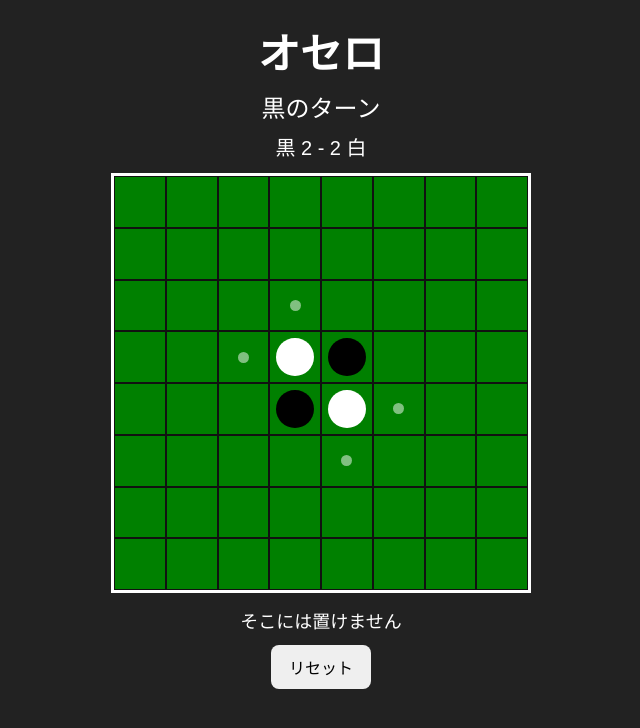
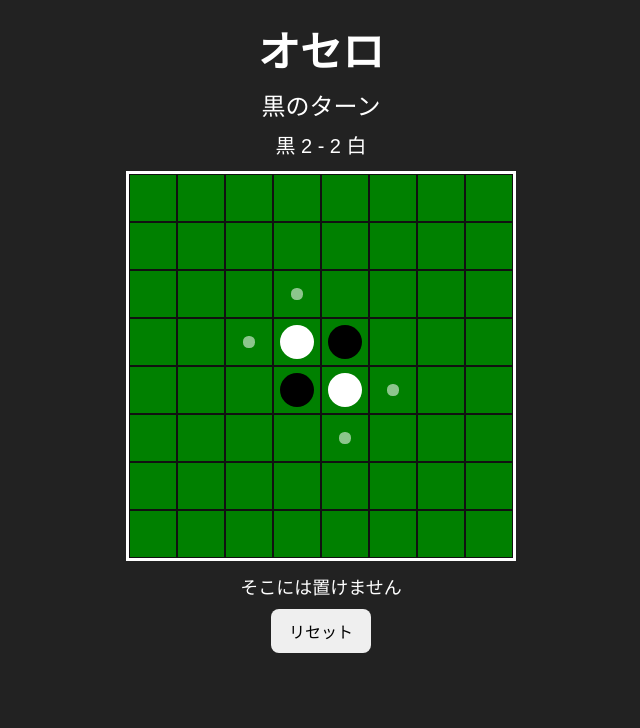
Before and after one commit to kamurayt/Othello, a plain HTML site: page index.html in a window 1280 px wide. Both pictures are taken after a click on the element 458 px from the left and 201 px from the top of the page. Shown: the whole page, without its empty margins (319-959 px from the left). Drawn offline with Linux system fonts and the light colour scheme.

Commit message:
Update index.html

```diff
--- a/index.html
+++ b/index.html
@@ -3,9 +3,10 @@
 <head>
 <meta charset="UTF-8">
 <meta name="viewport" content="width=device-width, initial-scale=1.0">
-<title>オセロ</title>
+<title>オセロ 修正版</title>
 
 <style>
+
 *{
   box-sizing:border-box;
 }
@@ -24,7 +25,7 @@ body{
 }
 
 h1{
-  margin:20px 0 8px;
+  margin:18px 0 8px;
   font-size:42px;
 }
 
@@ -39,8 +40,8 @@ h1{
 }
 
 #board{
-  width:92vw;
-  max-width:420px;
+  width:90vw;
+  max-width:390px;
   aspect-ratio:1/1;
 
   display:grid;
@@ -51,7 +52,7 @@ h1{
 }
 
 .cell{
-  background:green;
+  background:#008000;
   border:1px solid #111;
 
   display:flex;
@@ -76,24 +77,26 @@ h1{
 }
 
 .hint{
-  width:22%;
-  height:22%;
+  width:24%;
+  height:24%;
   border-radius:50%;
-  background:rgba(255,255,255,0.5);
+  background:rgba(255,255,255,0.55);
 }
 
 #message{
-  margin-top:14px;
+  margin-top:12px;
+  min-height:24px;
   font-size:18px;
 }
 
 button{
-  margin-top:12px;
+  margin-top:10px;
   padding:10px 18px;
   font-size:16px;
   border:none;
   border-radius:8px;
 }
+
 </style>
 </head>
 
@@ -103,9 +106,7 @@ button{
 
 <div id="turn">黒のターン</div>
 
-<div id="score">
-黒 2 - 2 白
-</div>
+<div id="score">黒 2 - 2 白</div>
 
 <div id="board"></div>
 
@@ -117,27 +118,40 @@ button{
 
 <script>
 
-const boardElement = document.getElementById("board");
-const turnElement = document.getElementById("turn");
-const scoreElement = document.getElementById("score");
-const messageElement = document.getElementById("message");
+const boardElement =
+  document.getElementById("board");
 
-let board = [];
+const turnElement =
+  document.getElementById("turn");
+
+const scoreElement =
+  document.getElementById("score");
+
+const messageElement =
+  document.getElementById("message");
+
+let boardData = [];
 let currentPlayer = "black";
+let gameOver = false;
 
 function resetGame(){
 
-  board = Array.from(
-    {length:8},
-    ()=>Array(8).fill(null)
-  );
+  boardData =
+    Array.from(
+      {length:8},
+      ()=>Array(8).fill("")
+    );
 
-  board[3][3] = "white";
-  board[3][4] = "black";
-  board[4][3] = "black";
-  board[4][4] = "white";
+  boardData[3][3] = "white";
+  boardData[3][4] = "black";
+  boardData[4][3] = "black";
+  boardData[4][4] = "white";
 
   currentPlayer = "black";
+
+  gameOver = false;
+
+  messageElement.textContent = "";
 
   drawBoard();
 }
@@ -150,29 +164,43 @@ function drawBoard(){
 
     for(let x=0;x<8;x++){
 
-      const cell = document.createElement("div");
+      const cell =
+        document.createElement("div");
+
       cell.className = "cell";
 
-      cell.onclick = ()=>placeStone(x,y);
+      cell.addEventListener(
+        "click",
+        ()=>placeStone(x,y)
+      );
 
-      if(board[y][x]){
+      const value =
+        boardData[y][x];
 
-        const stone = document.createElement("div");
+      if(value !== ""){
+
+        const stone =
+          document.createElement("div");
 
         stone.className =
-          "stone " + board[y][x];
+          "stone " + value;
 
         cell.appendChild(stone);
 
-      }else if(
-        getFlips(x,y,currentPlayer).length > 0
-      ){
+      }else{
 
-        const hint = document.createElement("div");
+        const flips =
+          getFlips(x,y,currentPlayer);
 
-        hint.className = "hint";
+        if(flips.length > 0){
 
-        cell.appendChild(hint);
+          const hint =
+            document.createElement("div");
+
+          hint.className = "hint";
+
+          cell.appendChild(hint);
+        }
       }
 
       boardElement.appendChild(cell);
@@ -184,7 +212,15 @@ function drawBoard(){
 
 function placeStone(x,y){
 
-  if(board[y][x] !== null) return;
+  if(gameOver) return;
+
+  if(boardData[y][x] !== ""){
+
+    messageElement.textContent =
+      "そこは埋まっています";
+
+    return;
+  }
 
   const flips =
     getFlips(x,y,currentPlayer);
@@ -197,29 +233,30 @@ function placeStone(x,y){
     return;
   }
 
-  board[y][x] = currentPlayer;
+  boardData[y][x] =
+    currentPlayer;
 
   for(const p of flips){
 
-    board[p.y][p.x] = currentPlayer;
+    boardData[p.y][p.x] =
+      currentPlayer;
   }
 
   currentPlayer =
-    currentPlayer === "black"
-    ? "white"
-    : "black";
+    opposite(currentPlayer);
+
+  messageElement.textContent = "";
 
   drawBoard();
 }
 
 function getFlips(x,y,color){
 
-  if(board[y][x] !== null) return [];
+  if(boardData[y][x] !== "")
+    return [];
 
   const enemy =
-    color === "black"
-    ? "white"
-    : "black";
+    opposite(color);
 
   const directions = [
 
@@ -235,7 +272,7 @@ function getFlips(x,y,color){
     [1,1]
   ];
 
-  let flips = [];
+  let result = [];
 
   for(const [dx,dy] of directions){
 
@@ -250,7 +287,7 @@ function getFlips(x,y,color){
       nx < 8 &&
       ny >= 0 &&
       ny < 8 &&
-      board[ny][nx] === enemy
+      boardData[ny][nx] === enemy
 
     ){
 
@@ -266,19 +303,22 @@ function getFlips(x,y,color){
     if(
 
       temp.length > 0 &&
+
       nx >= 0 &&
       nx < 8 &&
       ny >= 0 &&
       ny < 8 &&
-      board[ny][nx] === color
+
+      boardData[ny][nx] === color
 
     ){
 
-      flips = flips.concat(temp);
+      result =
+        result.concat(temp);
     }
   }
 
-  return flips;
+  return result;
 }
 
 function updateStatus(){
@@ -290,10 +330,10 @@ function updateStatus(){
 
     for(let x=0;x<8;x++){
 
-      if(board[y][x] === "black")
+      if(boardData[y][x] === "black")
         blackCount++;
 
-      if(board[y][x] === "white")
+      if(boardData[y][x] === "white")
         whiteCount++;
     }
   }
@@ -313,6 +353,13 @@ function updateStatus(){
     " 白";
 }
 
+function opposite(color){
+
+  return color === "black"
+    ? "white"
+    : "black";
+}
+
 resetGame();
 
 </script>
```
